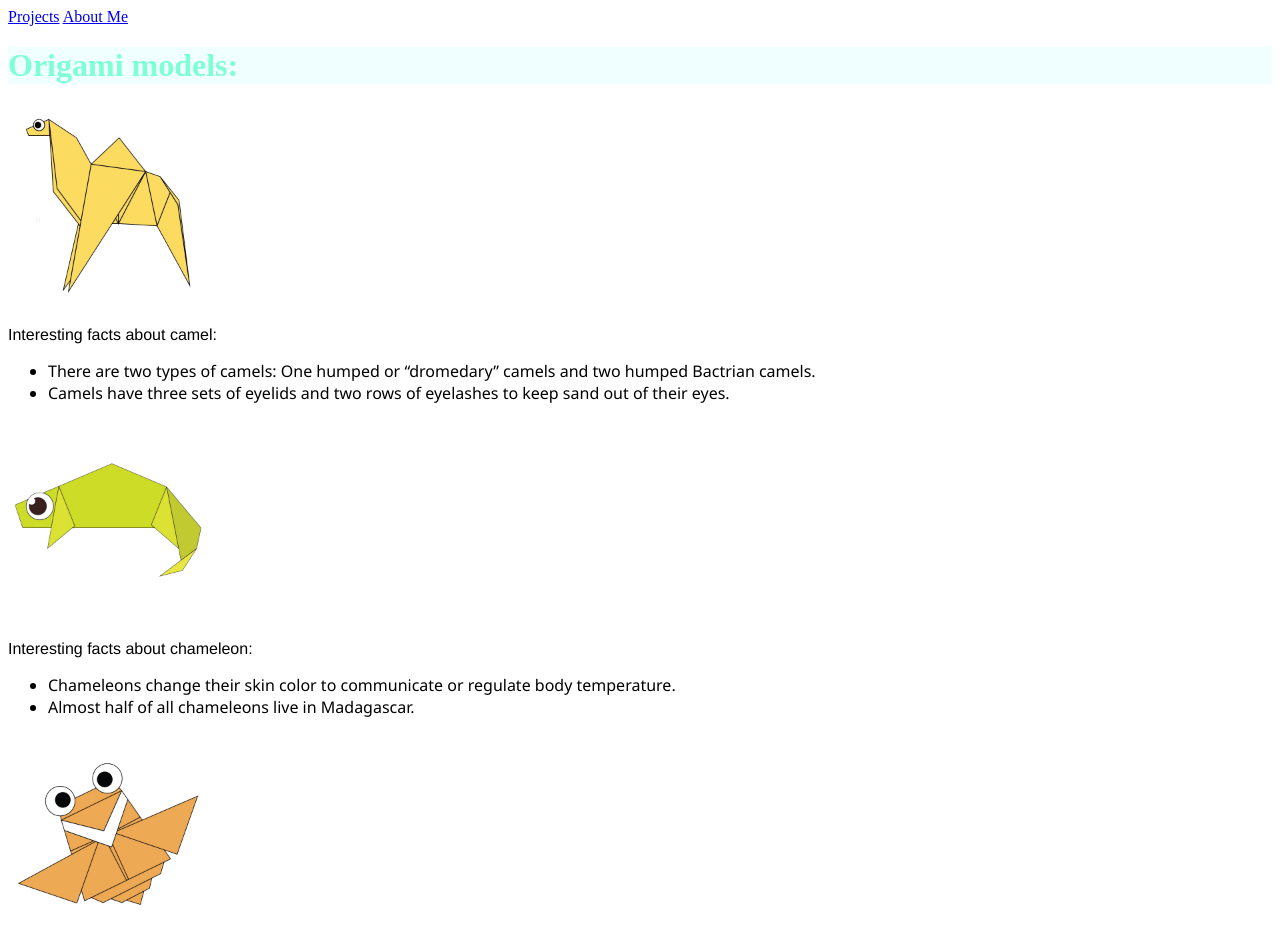
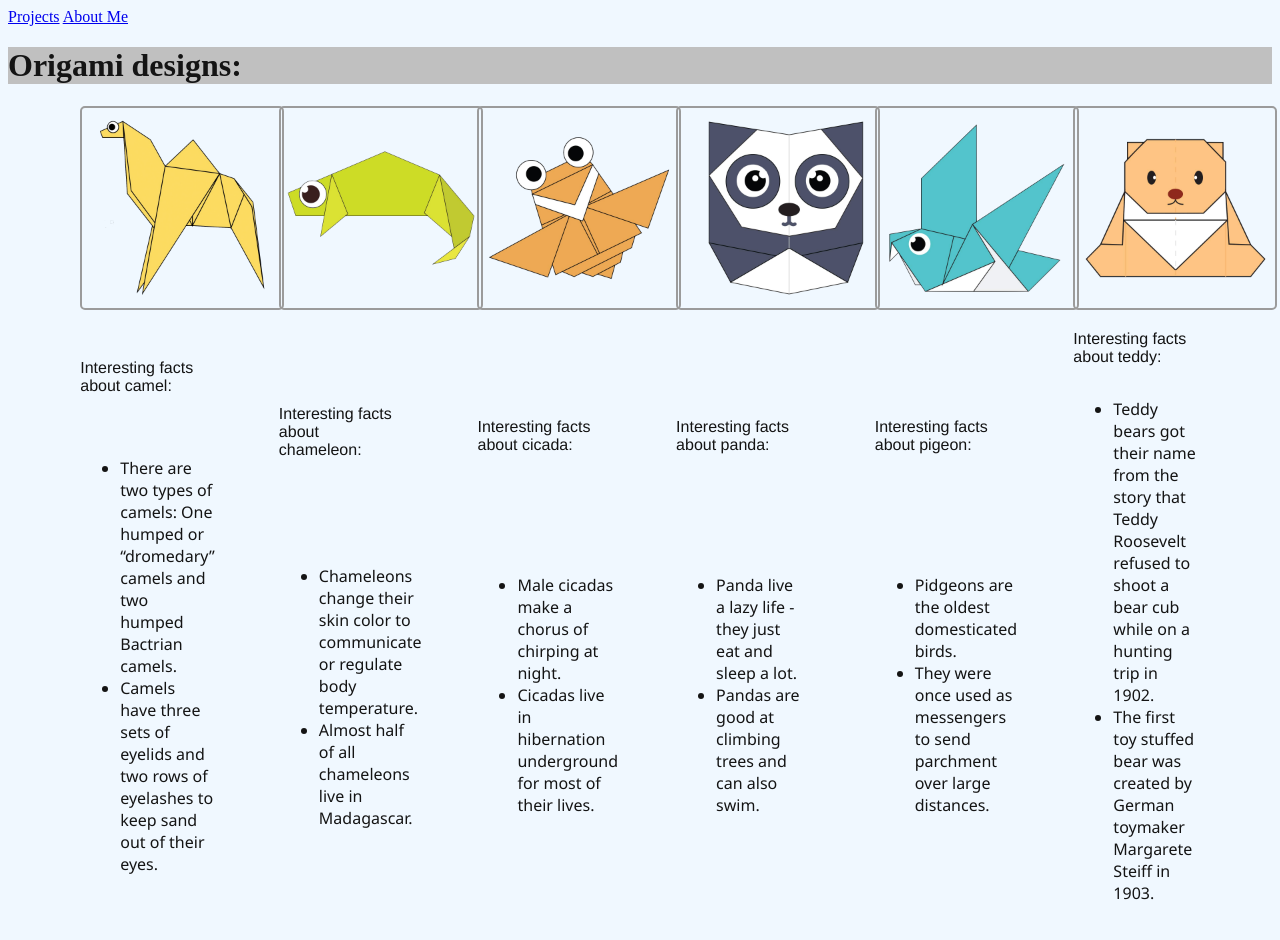
Before and after one commit to TuffStuff2K7/HTML-Origami-Website, a plain HTML site: page index.html in a window 1280 px wide. Shown: the top 940 px of the page. Drawn offline with Linux system fonts and the light colour scheme.

Commit message:
Add files via upload

```diff
--- a/index.html
+++ b/index.html
@@ -3,36 +3,21 @@
 
 <head>
 
-    <title> Atul's Origami Website </title>
+    <title>Atul's Origami Website</title>
 
-    <style>
-    h1{
-        color: aquamarine;
-        background-color: azure;
-    }
-
-    img{
-        border: brown;
-    }
-
-    p{
-        font-family: 'Franklin Gothic Medium', 'Arial Narrow', Arial, sans-serif;
-    }
-
-    ul{
-        font-family: 'Segoe UI', Tahoma, Geneva, Verdana, sans-serif;
-    }
-    </style>
+    <link rel = "Stylesheet" type = "text/css" href = "style.css"/>
 
 </head>
 
 <body>
-
     <a href="index.html">Projects</a>
     <a href="aboutme.html">About Me</a>
 
-    <h1> Origami models: </h1>
+    <h1> Origami designs: </h1>
 
+    <div class="grid">
+
+        <div class="item">
 
             <a href = "http://origami.me/camel/"> <img src="assets/camel.png" width="200px" height="200px"/></a>
             <p> Interesting facts about camel:</p>
@@ -41,12 +26,19 @@
             <li> Camels have three sets of eyelids and two rows of eyelashes to keep sand out of their eyes. </li>
             </ul>
 
+        </div>
+
+        <div class="item">
             <a href = "http://origami.me/chameleon/"> <img src="assets/chameleon.png" width="200px" height="200px"/></a>
             <p> Interesting facts about chameleon:</p>
             <ul>
             <li> Chameleons change their skin color to communicate or regulate body temperature. </li>
             <li> Almost half of all chameleons live in Madagascar. </li>
             </ul>
+
+        </div>
+
+        <div class="item">
 
             <a href = "http://origami.me/cicada/"> <img src="assets/cicada.png" width="200px" height="200px"/></a>
             <p> Interesting facts about cicada:</p>
@@ -55,12 +47,20 @@
             <li> Cicadas live in hibernation underground for most of their lives. </li>
             </ul>
 
+        </div>
+
+        <div class="item">
+
             <a href = "http://origami.me/panda/"> <img src="assets/panda.png" width="200px" height="200px"/></a>
             <p> Interesting facts about panda:</p>
             <ul>
             <li> Panda live a lazy life - they just eat and sleep a lot. </li>
             <li> Pandas are good at climbing trees and can also swim. </li>
             </ul>
+
+        </div>
+
+        <div class="item">
 
             <a href = "http://origami.me/pigeon/"> <img src="assets/pigeon.png" width="200px" height="200px"/></a>
             <p> Interesting facts about pigeon:</p>
@@ -69,6 +69,10 @@
             <li> They were once used as messengers to send parchment over large distances. </li>
             </ul>
 
+        </div>
+
+        <div class="item">
+
             <a href = "http://origami.me/teddy/"> <img src="assets/teddy.png" width="200px" height="200px"/></a>
             <p> Interesting facts about teddy:</p>
             <ul>
@@ -76,6 +80,10 @@
             <li> The first toy stuffed bear was created by German toymaker Margarete Steiff in 1903. </li>
             </ul>
 
+        </div>
+
+    </div>
+
 </body>
 
 </html>
--- /dev/null
+++ b/style.css
@@ -0,0 +1,33 @@
+h1{
+    color: #141414;
+    background-color: rgb(192, 192, 192);
+}
+
+img{
+    border: 2px solid rgb(155, 155, 155);
+    border-radius: 5px;
+}
+
+p{
+    font-family: 'Franklin Gothic Medium', 'Arial Narrow', Arial, sans-serif;
+}
+
+ul{
+    font-family: 'Segoe UI', Tahoma, Geneva, Verdana, sans-serif;
+}
+
+.grid{
+    display: flex;
+    justify-content: space-evenly;
+}
+
+.item{
+    color: #141414;
+    display: flex;
+    flex-wrap: wrap;
+    width: 10%;
+}
+
+body{
+    background-color: #F0F8FF;
+}
```
Lines whose indentation alone changed are shown as unchanged.
